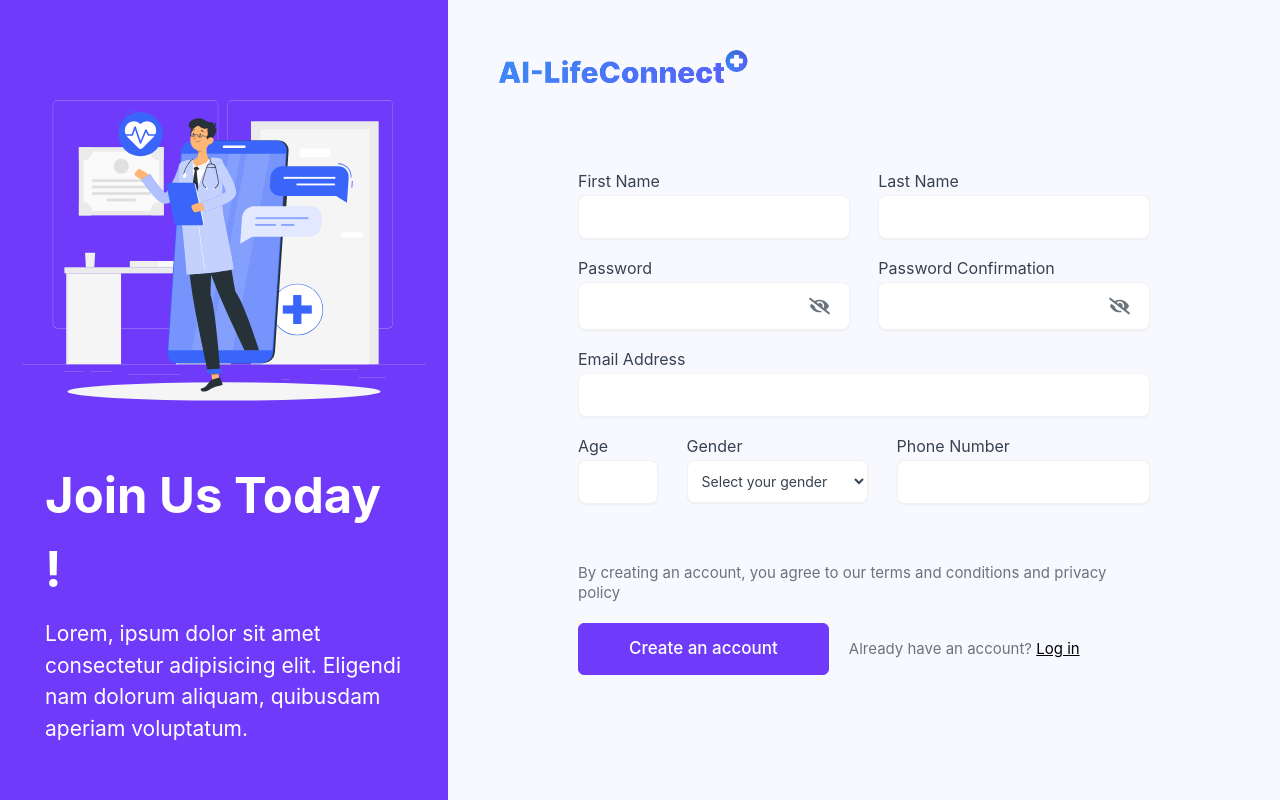
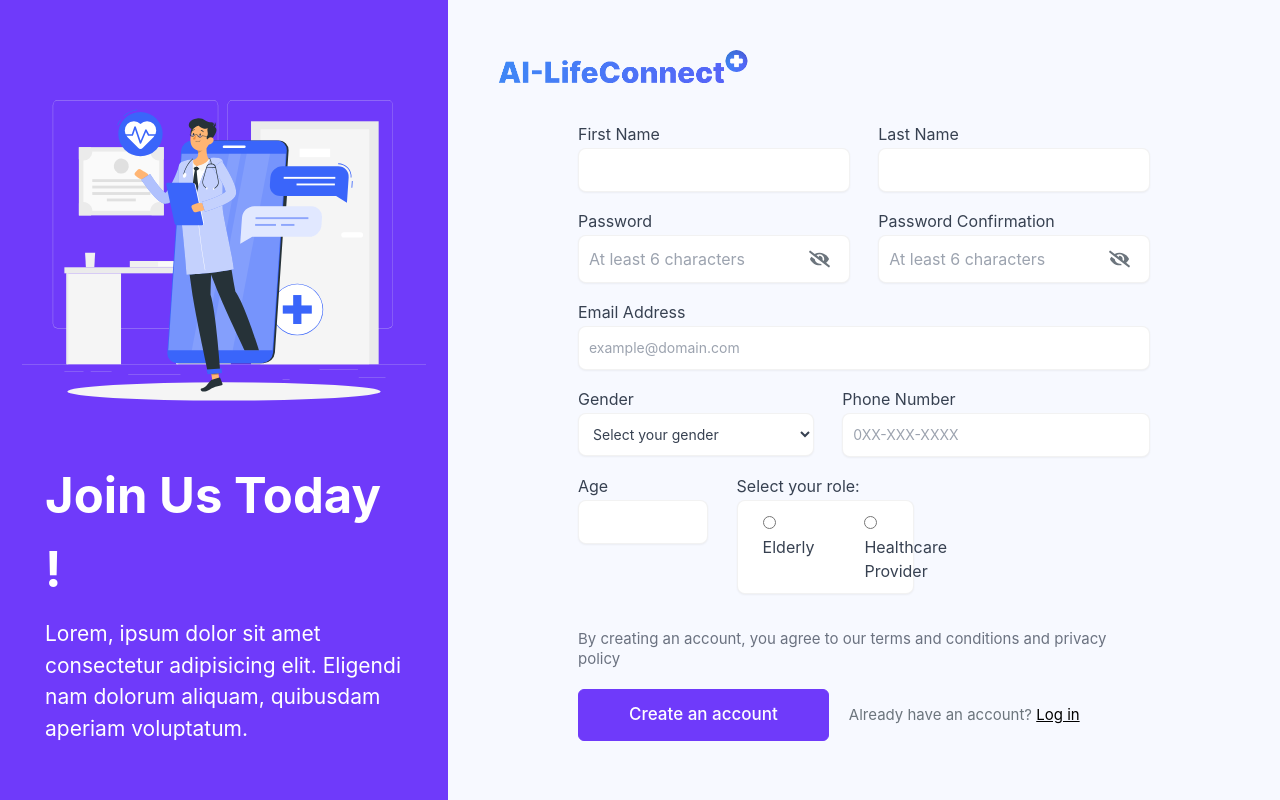
Before and after one commit to ShadowzRs/ElderlyCare-FYP-, a React (Vite) app in the folder projectfrontend/: page /register in a window 1280 px wide. Built offline with nearby package versions, Linux system fonts and the light colour scheme.

Commit message:
Updated Register Page

```diff
--- a/projectfrontend/src/pages/Register/RegisterPage.css
+++ b/projectfrontend/src/pages/Register/RegisterPage.css
@@ -71,7 +71,7 @@
 }
 
 .Register-Items-Age {
-  width: 80px;
+  width: 130px;
 }
 
 .Register-Input-Label {
@@ -81,13 +81,13 @@
   font-weight: 400;
   line-height: 20px;
   color: #374151;
+  padding-top: 19px;
 }
 
 .Register-Input-Box,
 .Register-Input-Box-Pass {
   width: 100%;
   margin-top: 4px;
-  margin-bottom: 19px;
   border-radius: 8px;
   border-color: #e5e7eb;
   border: rgba(0, 0, 0, 0.05) 1px solid;
@@ -96,15 +96,11 @@
   box-shadow: 0 1px 2px 0 rgba(0, 0, 0, 0.05);
 }
 
-input[type="text"] {
-  font-size: 16px;
-}
-
-.Register-Input-Box{
+.Register-Input-Box {
   padding: 11px 10px;
 }
 
-.Register-Input-Box-Pass{
+.Register-Input-Box-Pass {
   padding: 11px 55px 11px 10px;
 }
 
@@ -123,11 +119,54 @@ input[type="text"] {
   color: #333;
 }
 
+.Register-Input-Wrapper {
+  position: relative;
+  width: 100%;
+}
+
+.RoleContainer{
+  display: flex;
+  flex-direction: row;
+  width: 43%;
+  justify-content: space-between;
+  margin-top: 4px;
+  padding-right: 10px;
+  border-color: #e5e7eb;
+  border: rgba(0, 0, 0, 0.05) 1px solid;
+  color: #374151;
+  background-color: #ffffff;
+  box-shadow: 0 1px 2px 0 rgba(0, 0, 0, 0.05);
+  border-radius: 8px;
+}
+
+.RoleOption {
+  margin: 10px 25px;
+}
+
+.RoleOption input[type="radio"] {
+  margin-right: 10px;
+}
+
+.RoleInputLabel {
+  font-size: 16px;
+  cursor: pointer;
+}
+
 .Register-Notice {
   font-size: 15px;
   line-height: 20px;
   color: #6b7280;
-  padding-top: 40px;
+  padding-top: 35px;
+}
+
+input[type="text"] {
+  font-size: 16px;
+}
+
+.Error-Message {
+  color: red;
+  font-size: 13px;
+  margin-top: 2px;
 }
 
 /* Register Button */
--- a/projectfrontend/src/pages/Register/RegisterPage.jsx
+++ b/projectfrontend/src/pages/Register/RegisterPage.jsx
@@ -1,4 +1,4 @@
-import React, { useEffect, useState } from "react";
+import React, { useState } from "react";
 import { Link, useNavigate } from "react-router-dom";
 import { FaEye, FaEyeSlash } from "react-icons/fa";
 
@@ -8,14 +8,110 @@ import "./RegisterPage.css";
 
 const RegisterPage = () => {
   const navigate = useNavigate();
+  const [formData, setFormData] = useState({
+    firstName: "",
+    lastName: "",
+    password: "",
+    confirmPassword: "",
+    email: "",
+    gender: "",
+    phone: "",
+    age: "",
+    role: "",
+  });
+  const [formErrors, setFormErrors] = useState({});
   const [showPassword, setShowPassword] = useState(false);
-
-  const handleRegister = (route) => {
-    navigate(route);
-  };
 
   const togglePasswordVisibility = () => {
     setShowPassword(!showPassword);
+  };
+
+  const handleChange = (e) => {
+    const { name, value } = e.target;
+    setFormData({
+      ...formData,
+      [name]: value,
+    });
+  };
+
+  const validate = () => {
+    let errors = {};
+
+    // First Name Validation
+    if (!formData.firstName.trim()) {
+      errors.firstName = "First Name is required";
+    }
+
+    // Last Name Validation
+    if (!formData.lastName.trim()) {
+      errors.lastName = "Last Name is required";
+    }
+
+    // Password Validation
+    if (!formData.password) {
+      errors.password = "Password is required";
+    } else if (formData.password.length < 6) {
+      errors.password = "Password is less than 6 characters";
+    }
+
+    // Password Confirmation Validation
+    if (!formData.confirmPassword) {
+      errors.confirmPassword = "Password confirmation is required";
+    } else if (formData.confirmPassword !== formData.password) {
+      errors.confirmPassword = "Passwords do not match";
+    }
+
+    // Email Validation
+    if (!formData.email) {
+      errors.email = "Email is required";
+    } else if (!/\S+@\S+\.\S+/.test(formData.email)) {
+      errors.email = "Email address is invalid";
+    }
+
+    // Gender Validation
+    if (!formData.gender) {
+      errors.gender = "Gender is required";
+    }
+
+    // Phone Number Validation
+    if (!formData.phone) {
+      errors.phone = "Phone number is required";
+    } else if (!/^\d{3}-\d{3}-\d{4}$/.test(formData.phone)) {
+      errors.phone = "Wrong format [0XX-XXX-XXXX]";
+    }
+
+    // Age Validation
+    if (!formData.age) {
+      errors.age = "Age is required";
+    } else if (
+      !/^\d+$/.test(formData.age) ||
+      formData.age < 0 ||
+      formData.age > 120
+    ) {
+      errors.age = "Please enter a valid age";
+    }
+
+    // Role Validation
+    if (!formData.role) {
+      errors.role = "Role is required";
+    } else if (
+      formData.role !== "Elderly" &&
+      formData.role !== "HealthcareProvider"
+    ) {
+      errors.role = "Invalid role selected";
+    }
+
+    setFormErrors(errors);
+    return Object.keys(errors).length === 0;
+  };
+
+  const handleRegister = (e) => {
+    e.preventDefault();
+    if (validate()) {
+      // Form is valid, proceed with the submission
+      console.log("Form submitted successfully:", formData);
+      // Additional submission logic here (e.g., API call)
+    }
   };
 
   return (
@@ -41,45 +137,59 @@ const RegisterPage = () => {
             {/* ============= FULL NAME ============= */}
             <div className="Register-Display">
               <div className="Register-Items">
-                <label htmlFor="ElderlyFirstN" className="Register-Input-Label">
-                  {" "}
-                  First Name{" "}
+                <label htmlFor="firstName" className="Register-Input-Label">
+                  First Name
                 </label>
 
                 <input
                   type="text"
-                  id="ElderlyFirstN"
+                  id="firstName"
+                  name="firstName"
                   className="Register-Input-Box"
+                  value={formData.firstName}
+                  onChange={handleChange}
                   required
                 />
+                {formErrors.firstName && (
+                  <div className="Error-Message">{formErrors.firstName}</div>
+                )}
               </div>
 
               <div className="Register-Items">
-                <label htmlFor="ElderlyLastN" className="Register-Input-Label">
-                  {" "}
-                  Last Name{" "}
+                <label htmlFor="lastName" className="Register-Input-Label">
+                  Last Name
                 </label>
 
                 <input
                   type="text"
-                  id="ElderlyLastN"
+                  id="lastName"
+                  name="lastName"
                   className="Register-Input-Box"
+                  value={formData.lastName}
+                  onChange={handleChange}
                   required
                 />
+                {formErrors.lastName && (
+                  <div className="Error-Message">{formErrors.lastName}</div>
+                )}
               </div>
             </div>
 
             {/* ============= PASSWORD ============= */}
             <div className="Register-Display">
               <div className="Register-Items">
-                <label htmlFor="ElderlyPass" className="Register-Input-Label">
+                <label htmlFor="password" className="Register-Input-Label">
                   Password
                 </label>
                 <div className="Register-Input-Wrapper">
                   <input
                     type={showPassword ? "text" : "password"}
-                    id="ElderlyPass"
+                    id="password"
+                    name="password"
                     className="Register-Input-Box-Pass"
+                    placeholder="At least 6 characters"
+                    value={formData.password}
+                    onChange={handleChange}
                     required
                   />
                   <span
@@ -89,11 +199,14 @@ const RegisterPage = () => {
                     {showPassword ? <FaEye /> : <FaEyeSlash />}
                   </span>
                 </div>
+                {formErrors.password && (
+                  <div className="Error-Message">{formErrors.password}</div>
+                )}
               </div>
 
               <div className="Register-Items">
                 <label
-                  htmlFor="ElderlyPassConfirm"
+                  htmlFor="confirmPassword"
                   className="Register-Input-Label"
                 >
                   Password Confirmation
@@ -101,8 +214,12 @@ const RegisterPage = () => {
                 <div className="Register-Input-Wrapper">
                   <input
                     type={showPassword ? "text" : "password"}
-                    id="ElderlyPassConfirm"
+                    id="confirmPassword"
+                    name="confirmPassword"
                     className="Register-Input-Box-Pass"
+                    placeholder="At least 6 characters"
+                    value={formData.confirmPassword}
+                    onChange={handleChange}
                     required
                   />
                   <span
@@ -112,51 +229,47 @@ const RegisterPage = () => {
                     {showPassword ? <FaEye /> : <FaEyeSlash />}
                   </span>
                 </div>
+                {formErrors.confirmPassword && (
+                  <div className="Error-Message">
+                    {formErrors.confirmPassword}
+                  </div>
+                )}
               </div>
             </div>
 
             {/* ============= EMAIL ============= */}
-
             <div>
-              <label htmlFor="ElderlyEmail" className="Register-Input-Label">
-                {" "}
-                Email Address{" "}
+              <label htmlFor="email" className="Register-Input-Label">
+                Email Address
               </label>
 
               <input
                 type="email"
-                id="ElderlyEmail"
+                id="email"
+                name="email"
                 className="Register-Input-Box"
+                placeholder="example@domain.com"
+                value={formData.email}
+                onChange={handleChange}
                 required
               />
+              {formErrors.email && (
+                <div className="Error-Message">{formErrors.email}</div>
+              )}
             </div>
 
-            {/* ============= AGE & GENDER ============= */}
+            {/* ============= GENDER & CONTACT ============= */}
             <div className="Register-Display">
-              <div className="Register-Items-Age">
-                <label htmlFor="ElderlyAge" className="Register-Input-Label">
-                  {" "}
-                  Age{" "}
-                </label>
-
-                <input
-                  type="text"
-                  id="ElderlyAge"
-                  maxLength="3"
-                  className="Register-Input-Box"
-                  required
-                />
-              </div>
-
               <div className="Register-Items">
-                <label htmlFor="ElderlyGender" className="Register-Input-Label">
-                  {" "}
-                  Gender{" "}
+                <label htmlFor="gender" className="Register-Input-Label">
+                  Gender
                 </label>
                 <select
-                  id="ElderlyGender"
+                  id="gender"
+                  name="gender"
                   className="Register-Input-Box"
-                  defaultValue=""
+                  value={formData.gender}
+                  onChange={handleChange}
                   required
                 >
                   <option value="" disabled>
@@ -167,24 +280,96 @@ const RegisterPage = () => {
                   <option value="Non-Binary">Non-Binary</option>
                   <option value="Prefer-not-to-say">Prefer not to say</option>
                 </select>
+                {formErrors.gender && (
+                  <div className="Error-Message">{formErrors.gender}</div>
+                )}
               </div>
 
               <div className="Register-Items">
-                <label
-                  htmlFor="ElderlyContact"
-                  className="Register-Input-Label"
-                >
-                  {" "}
-                  Phone Number{" "}
+                <label htmlFor="phone" className="Register-Input-Label">
+                  Phone Number
                 </label>
 
                 <input
                   type="tel"
-                  id="ElderlyContact"
+                  id="phone"
+                  name="phone"
                   className="Register-Input-Box"
-                  pattern="[0-9]{3}-[0-9]{2}-[0-9]{3}"
+                  placeholder="0XX-XXX-XXXX"
+                  pattern="[0-9]{3}-[0-9]{3}-[0-9]{4}"
+                  value={formData.phone}
+                  onChange={handleChange}
                   required
                 />
+                {formErrors.phone && (
+                  <div className="Error-Message">{formErrors.phone}</div>
+                )}
+              </div>
+            </div>
+
+            {/* ============= AGE & ROLE SELECTION ============= */}
+            <div className="Register-Display">
+              <div className="Register-Items-Age">
+                <label htmlFor="age" className="Register-Input-Label">
+                  Age
+                </label>
+
+                <input
+                  type="text"
+                  id="age"
+                  name="age"
+                  maxLength="3"
+                  className="Register-Input-Box"
+                  value={formData.age}
+                  onChange={handleChange}
+                  required
+                />
+                {formErrors.age && (
+                  <div className="Error-Message">{formErrors.age}</div>
+                )}
+              </div>
+
+              <div className="Register-Items">
+                <label className="Register-Input-Label">
+                  Select your role:
+                </label>
+                <div className="RoleContainer">
+                  <div className="RoleOption">
+                    <input
+                      type="radio"
+                      id="elderly"
+                      name="role"
+                      value="Elderly"
+                      checked={formData.role === "Elderly"}
+                      onChange={handleChange}
+                      required
+                    />
+                    <label htmlFor="elderly" className="RoleInputLabel">
+                      Elderly
+                    </label>
+                  </div>
+
+                  <div className="RoleOption">
+                    <input
+                      type="radio"
+                      id="healthcareProvider"
+                      name="role"
+                      value="HealthcareProvider"
+                      checked={formData.role === "HealthcareProvider"}
+                      onChange={handleChange}
+                      required
+                    />
+                    <label
+                      htmlFor="healthcareProvider"
+                      className="RoleInputLabel"
+                    >
+                      Healthcare Provider
+                    </label>
+                  </div>
+                </div>
+                {formErrors.role && (
+                  <div className="Error-Message">{formErrors.role}</div>
+                )}
               </div>
             </div>
           </form>
```
